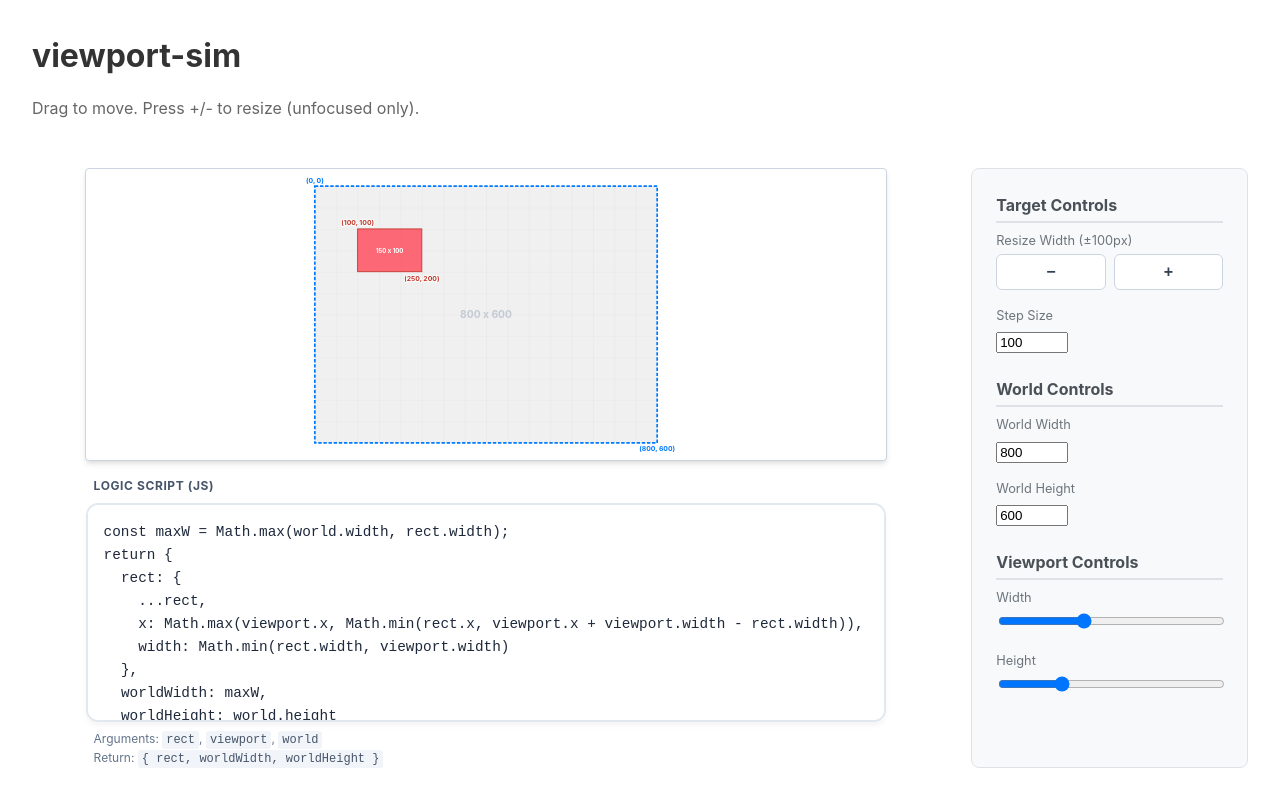
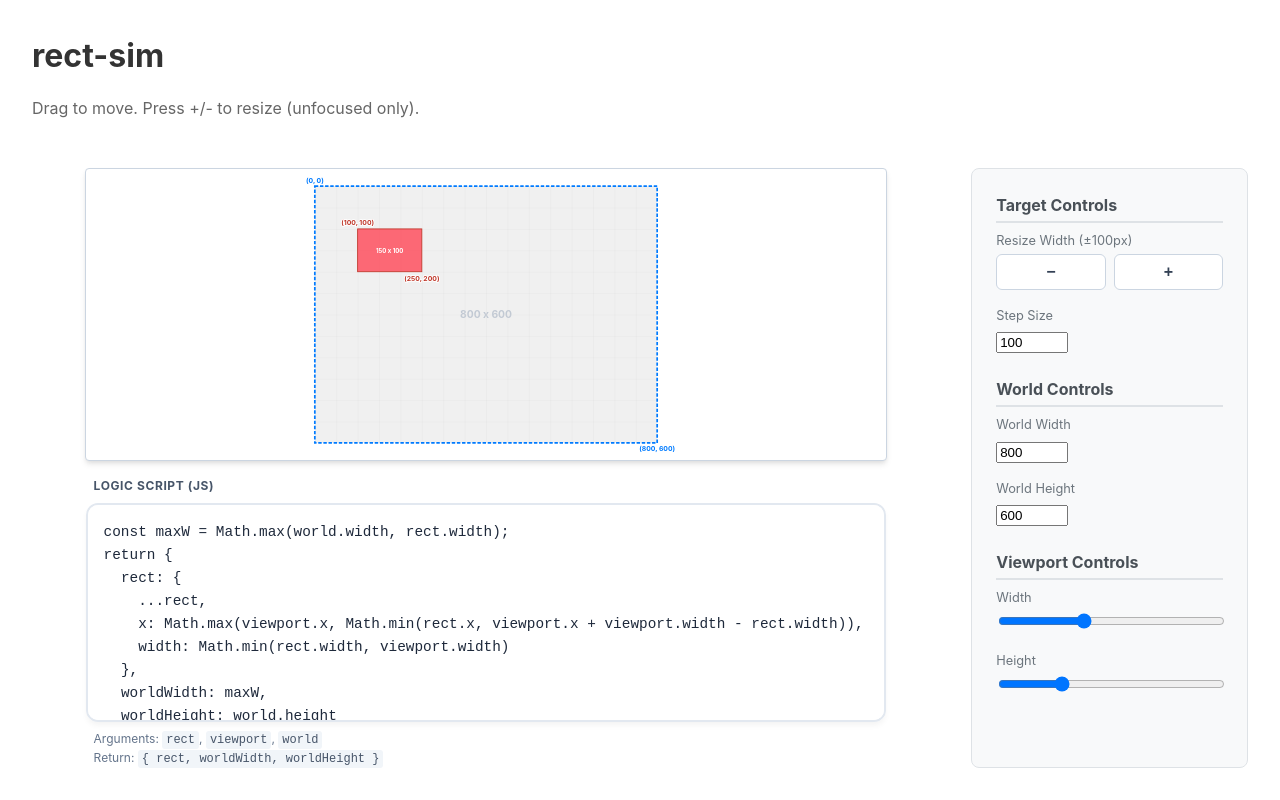
Before and after one commit to dangan-dev/rect-sim, a React (Vite) app: page / in a window 1280 px wide. Built offline with nearby package versions, Linux system fonts and the light colour scheme.

Commit message:
ツール名をrect-simに変更

```diff
--- a/index.html
+++ b/index.html
@@ -4,7 +4,7 @@
     <meta charset="UTF-8" />
     <link rel="icon" type="image/svg+xml" href="/favicon.svg" />
     <meta name="viewport" content="width=device-width, initial-scale=1.0" />
-    <title>viewport-sim</title>
+    <title>rect-sim</title>
   </head>
   <body>
     <div id="root"></div>
--- a/package.json
+++ b/package.json
@@ -1,5 +1,5 @@
 {
-  "name": "viewport-sim",
+  "name": "rect-sim",
   "private": true,
   "version": "0.0.0",
   "type": "module",
--- a/src/App.tsx
+++ b/src/App.tsx
@@ -173,7 +173,7 @@ return {
   return (
     <div className="container">
       <header>
-        <h1>viewport-sim</h1>
+        <h1>rect-sim</h1>
         <p>Drag to move. Press +/- to resize (unfocused only).</p>
       </header>
 
```
